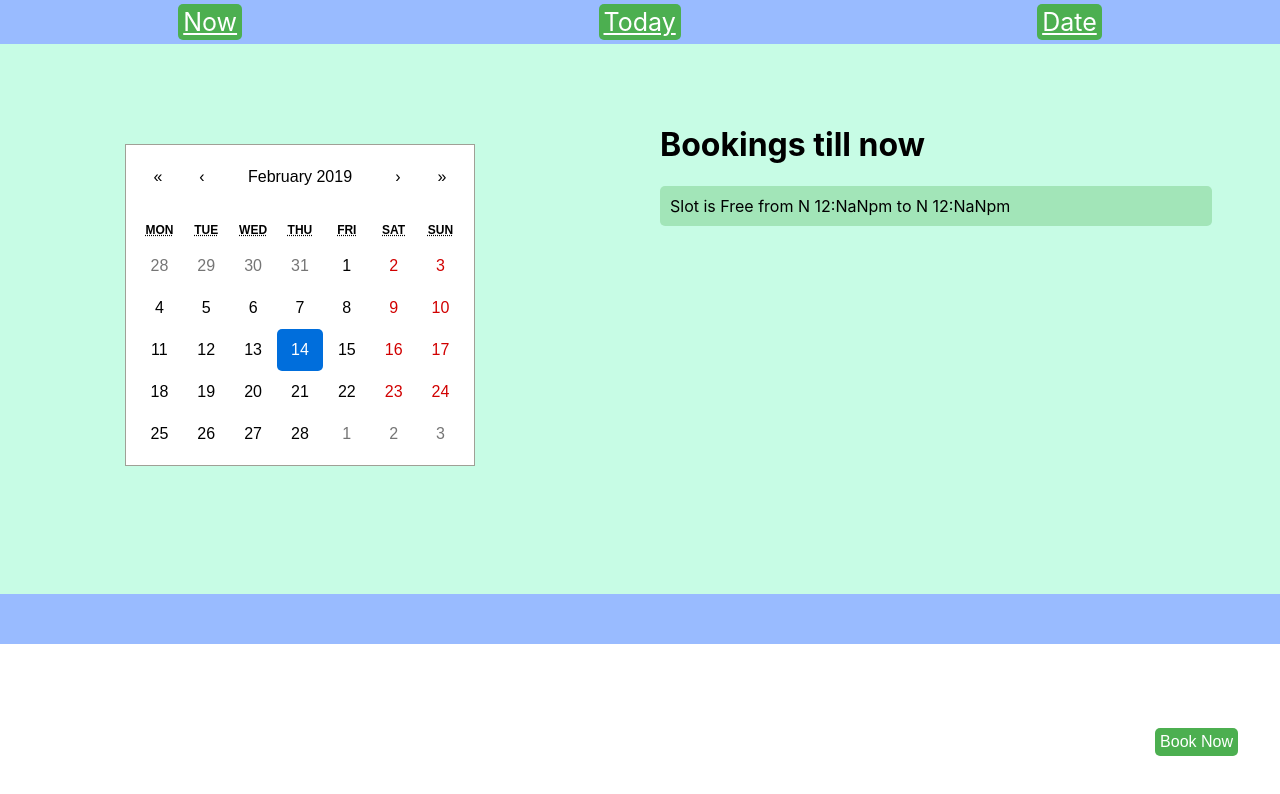
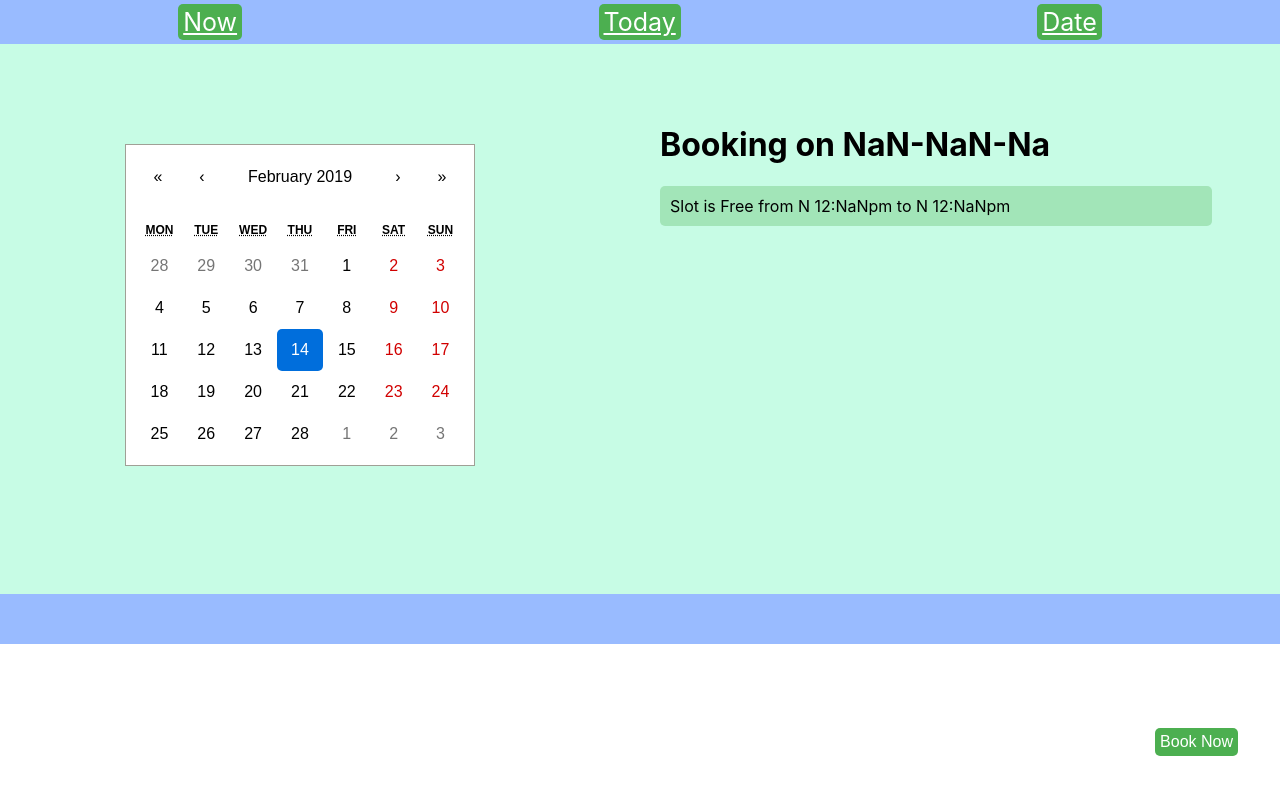
Before and after one commit to justin2476/MeetingRoom, a React (Create React App) app: page /AllDate in a window 1280 px wide. Shown: the top 794 px of the page. Built offline with nearby package versions, Linux system fonts and the light colour scheme; no server answers.

Commit message:
finalized

```diff
--- a/src/Components/BookNow.js
+++ b/src/Components/BookNow.js
@@ -50,9 +50,9 @@ class BookNow extends React.Component{
       }
     }
     render() {
-        const divStyle = {
-            padding: "20px"
-          };
+        // const divStyle = {
+        //     padding: "20px"
+        //   };
     return (
         <form onSubmit={this.postHandler} >
                <label>User Name </label><br/>
--- a/src/Components/CalendarData.js
+++ b/src/Components/CalendarData.js
@@ -57,14 +57,14 @@ class CalendarData extends React.Component {
                     }
                 });
                 today.push(
-                    <div className="content" key={'end'+'free'}>
+                    <div className="content" key={'free'}>
                       Slot is Free from {formatDate(freeStart).slice(10)+" to "+formatDate(freeEnd).slice(10)}
                     </div>
                 )
             return (
                 <div className='body'>
                     <div id="scrollStyle">
-                        {(today.length === 0) ? (<h1 style={{margin:"189px 0px 200px 0px"}}>No Bookings yet</h1>) : (<div style={{width:"95%"}}><h1 style={{ textAlign: "left"}}>Bookings till now</h1> {today}</div>)}
+                        {(today.length === 0) ? (<h1 style={{margin:"189px 0px 200px 0px"}}>No Booking yet</h1>) : (<div style={{width:"95%"}}><h1 style={{ textAlign: "left"}}>Booking on {formatDate(this.props.today).slice(0,10)}</h1> {today}</div>)}
                     </div>
                 </div>
             )
--- a/src/functions/formatDate.js
+++ b/src/functions/formatDate.js
@@ -15,7 +15,8 @@ function formatDate(date) {
             hourFormatted = hour % 12 || 12, // hour returned in 24 hour format
             minuteFormatted = minute < 10 ? "0" + minute : minute,
             morning = hour < 12 ? "am" : "pm";
-
+    if(month<10)
+    month='0'+month;
         return  day + "-" + month + "-" + year + " " + hourFormatted + ":" +
                 minuteFormatted + morning;
     }
```
